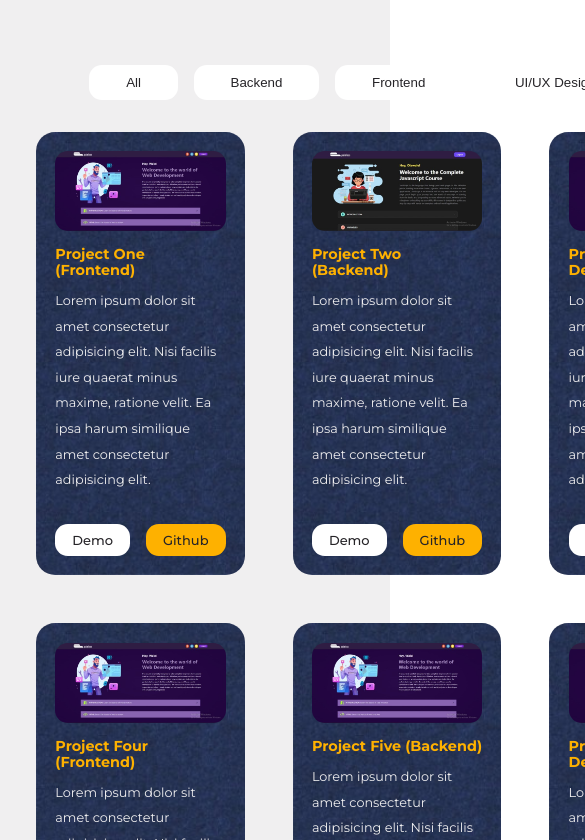
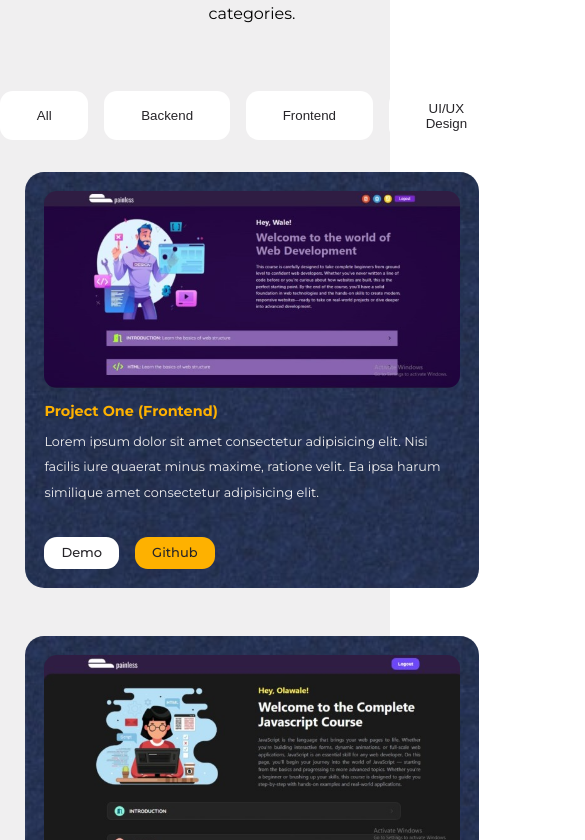
Before and after one commit to mojeed-painless/Painless_Portfolio, a React (Vite) app: page / in a window 390 px wide. Shown: the part 3564-4404 px from the top of the page, 585 px wide, since content can reach past the window. Built offline with nearby package versions, Linux system fonts and the light colour scheme.

Commit message:
Implement responsive design for portfolio section
Add media query for portfolio items on small screens

```diff
--- a/sections/portfolio/portfolio.css
+++ b/sections/portfolio/portfolio.css
@@ -83,3 +83,13 @@
     color: white;
     box-shadow: 0 0 15px black;
 }
+
+
+
+@media screen and (max-width: 600px) {
+.portfolio__items {
+
+    grid-template-columns: 1fr;
+
+    }
+}
```
